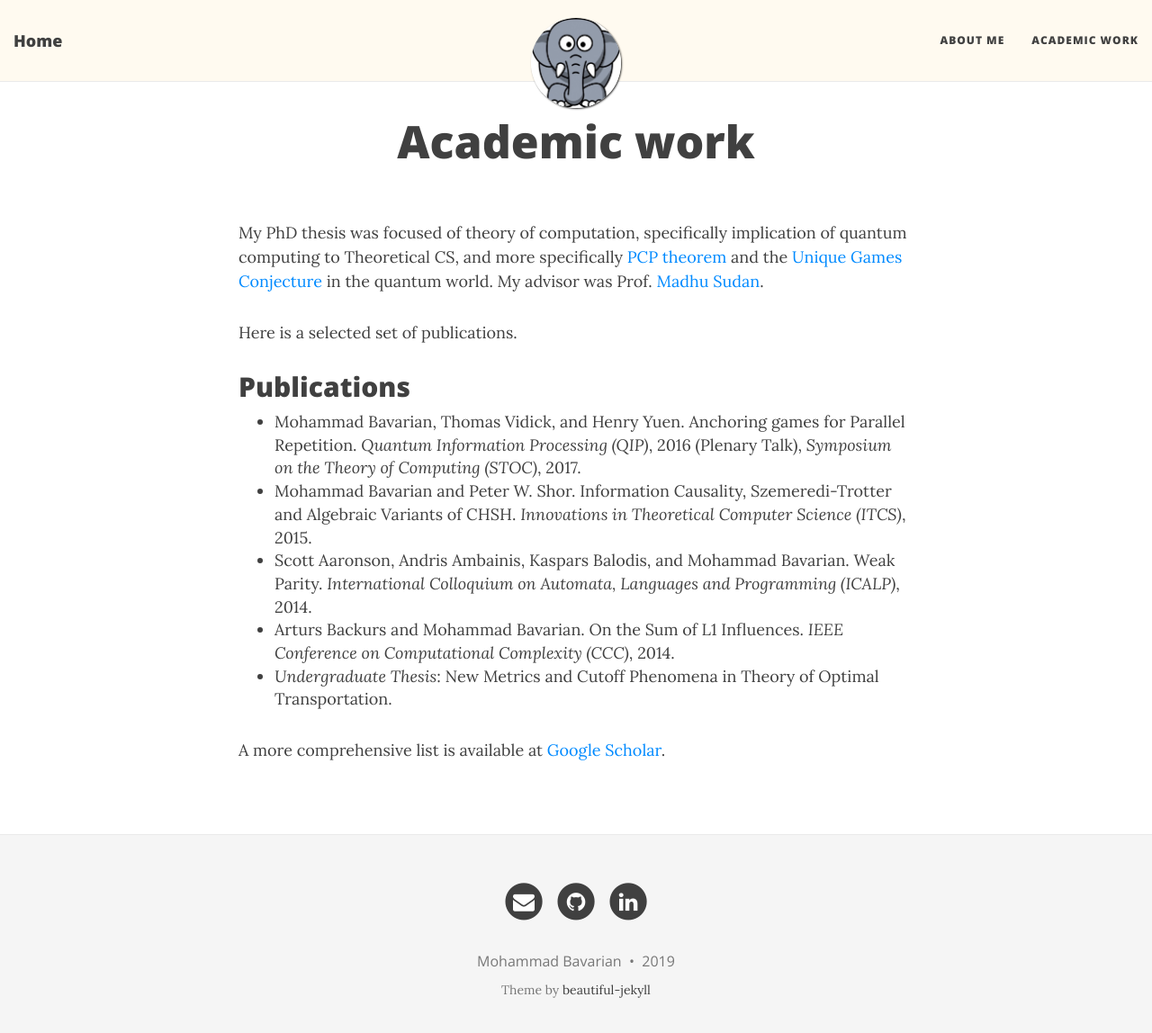
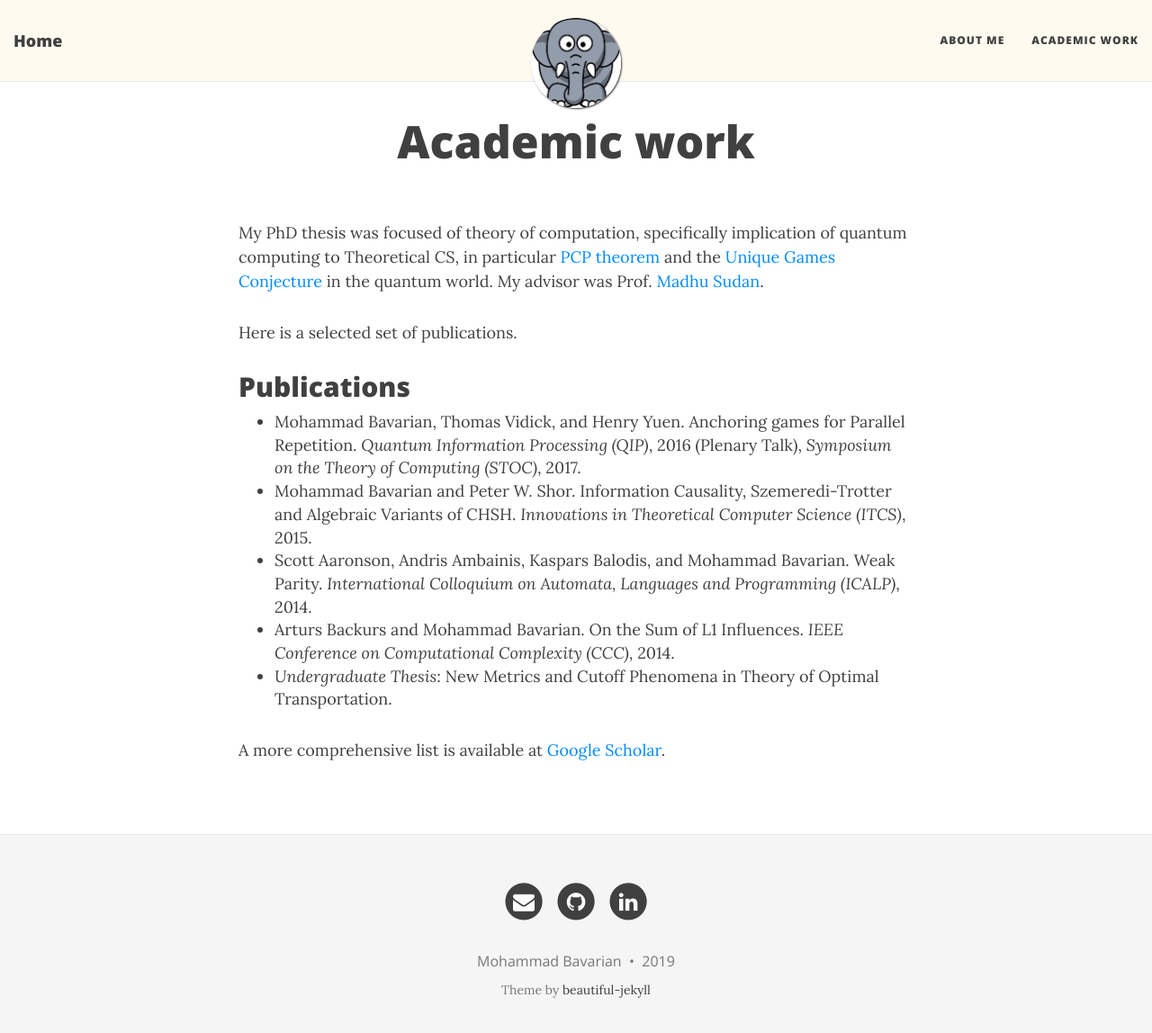
Before and after one commit to mbavar/mbavar.github.io, a Jekyll site: the page built from academics.md, in a window 1280 px wide and 1161 px high. Shown: the top 1148 px of the window at 90% size. Built offline with Jekyll 4.4.1, drawn with Linux system fonts in a browser that asks for light colours; nearby versions of some CDN libraries.

Commit message:
more typos in academics2

```diff
--- a/academics.md
+++ b/academics.md
@@ -4,9 +4,10 @@ title: Academic work
 subtitle:
 ---
 
-My PhD thesis was focused of theory of computation, specifically implication of quantum computing to Theoretical CS, and more specifically [PCP theorem](https://en.wikipedia.org/wiki/PCP_theorem) and the [Unique Games Conjecture](https://en.wikipedia.org/wiki/Unique_games_conjecture) in the quantum world. My advisor was Prof. [Madhu Sudan](http://madhu.seas.harvard.edu/).
+My PhD thesis was focused of theory of computation, specifically implication of quantum computing to Theoretical CS, in particular [PCP theorem](https://en.wikipedia.org/wiki/PCP_theorem) and the [Unique Games Conjecture](https://en.wikipedia.org/wiki/Unique_games_conjecture) in the quantum world. My advisor was Prof. [Madhu Sudan](http://madhu.seas.harvard.edu/).
 
 Here is a selected set of publications.
+
 
 ## Publications
 
```
Also changed, not shown: 1 other file.
